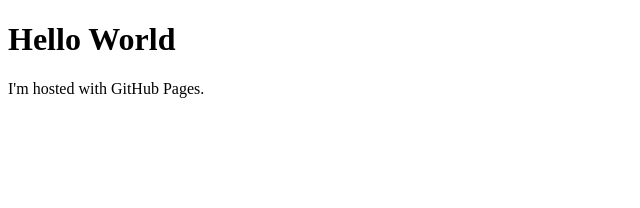
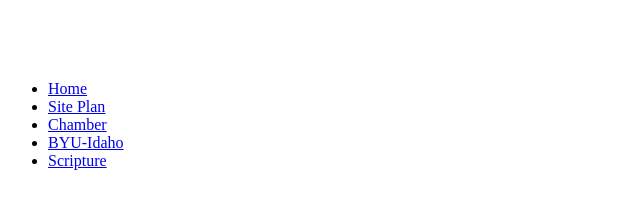
Before and after one commit to brendonbainbridge/wdd230, a plain HTML site: page index.html in a window 1280 px wide. Shown: the whole page, without its empty margins (0-640 px from the left). Drawn offline with Linux system fonts and the light colour scheme.

Commit message:
updates again

```diff
--- a/index.html
+++ b/index.html
@@ -9,12 +9,28 @@
     <meta name="author" content="Brendon Bainbridge" />
     <meta
     name="description"
-    content="Brendon Bainbridge's WDD 230 - Web Frontend Development Project. (course assignment portal)" />
+    content="Brendon Bainbridge's WDD 230 - Web Frontend Development Project. (course assignment portal)
+    Brendon is committed to building a website that will in doing so, reflect understanding on HTML, CSS,
+    and JavaScript. This platform will evolve as I follow the format and directions of my WDD320 class.
+    Thanks for checking out my website! :D" />
 </head>
 
 <body>
-    <h1>Hello World</h1>
-    <p>I'm hosted with GitHub Pages.</p>
+    <header>
+        <h1 contenteditable></h1>
+      </header>
+      <nav>
+            <ul>
+              <li><a href="#">Home</a></li>
+              <li><a href="lesson03/chamber-site-plan.html">Site Plan</a></li>
+              <li><a href="chamber/">Chamber</a></li>
+              <li><a href="https://www.byui.edu/">BYU-Idaho</a></li>
+              <li><a href="https://www.churchofjesuschrist.org/study/scriptures/bofm/morm/7?lang=eng&id=p10#p10">Scripture</a></li>
+            </ul>
+      </nav>
+      <main contenteditable></main>
+      <footer contenteditable></footer>
+
 </body>
 
 </html>
```
